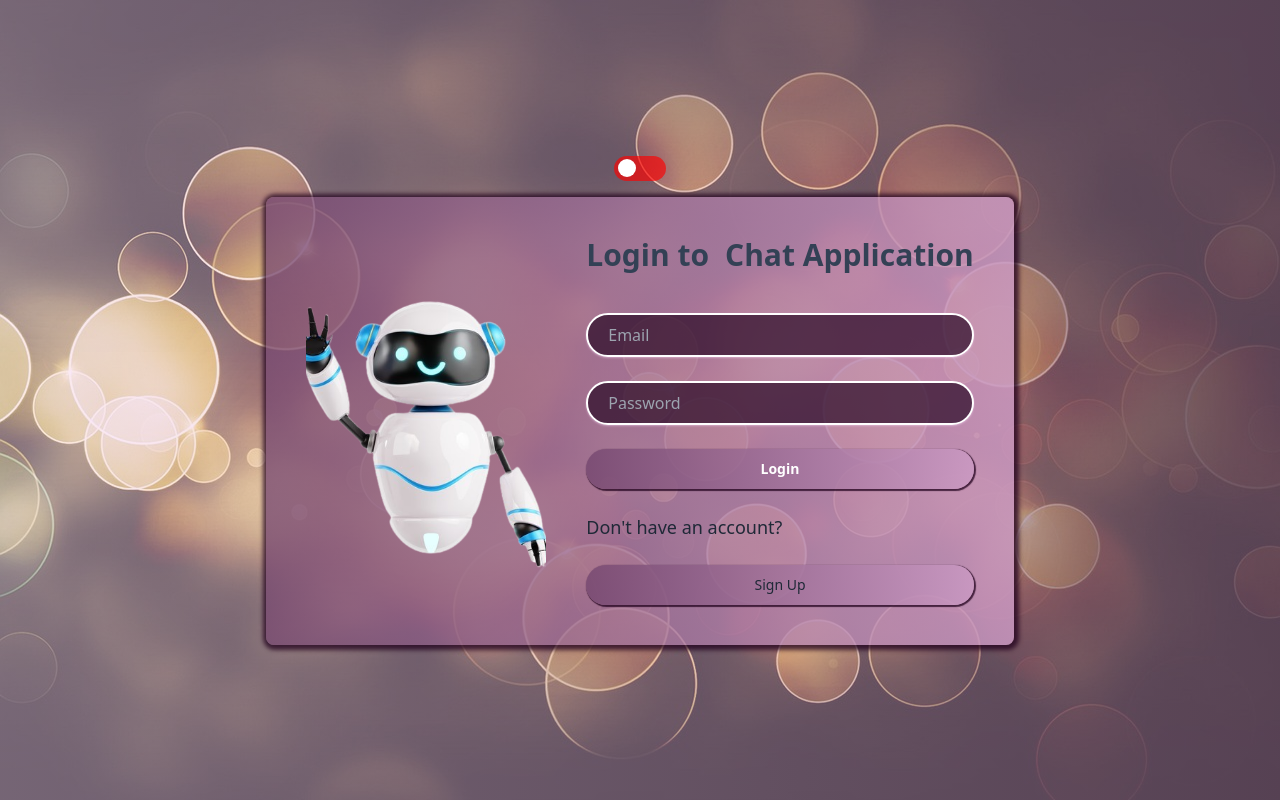
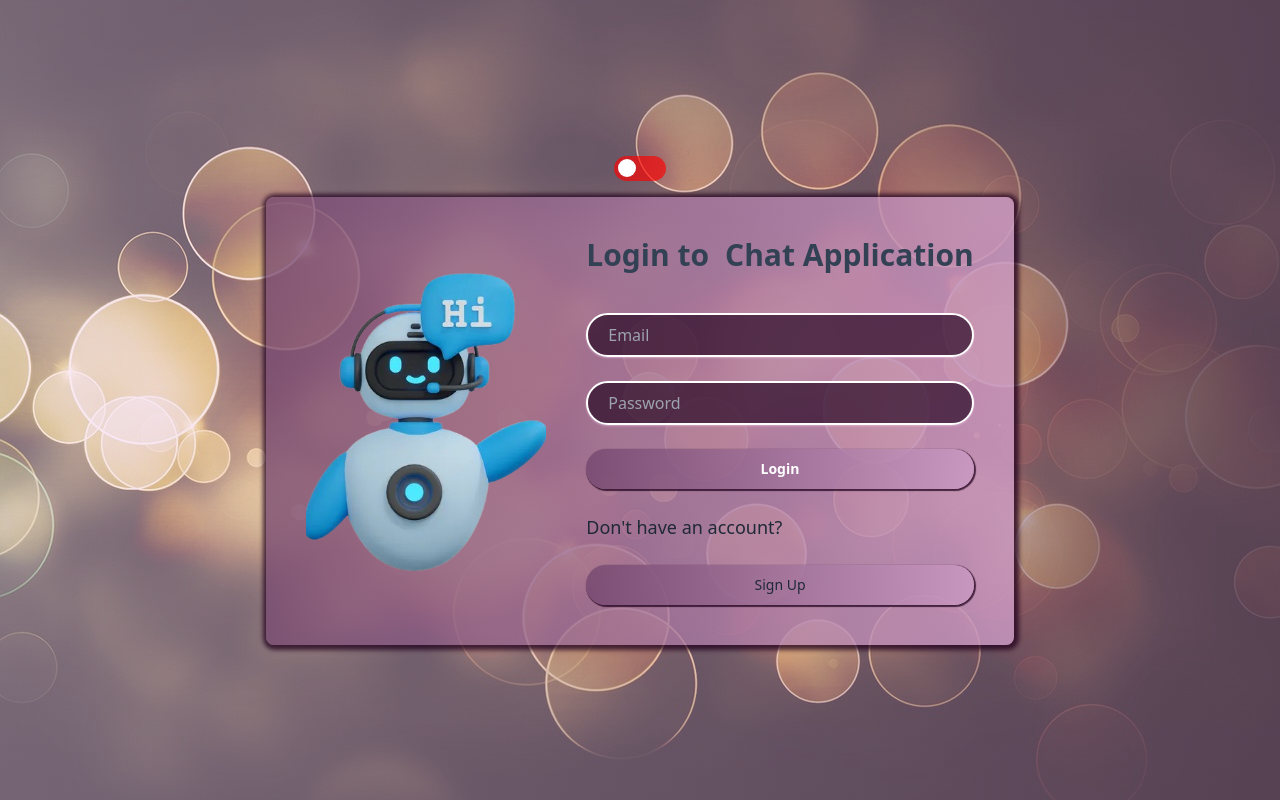
Before and after one commit to Surbhisinghal1234/chatApp-frontend, a React (Vite) app: page /login in a window 1280 px wide. Built offline with nearby package versions, Linux system fonts and the light colour scheme.

Commit message:
change image for light theme

```diff
--- a/src/pages/login/Login.jsx
+++ b/src/pages/login/Login.jsx
@@ -5,6 +5,7 @@ import ThemeToggle from "../../components/theme/ThemeToggle";
 import { useTheme } from "../../hooks/useTheme";
 import "./login.css";
 import img1 from "../../assets/robot.png"
+import img2 from "../../assets/login-robot-2.png"
 
 const Login = () => {
   const [email, setEmail] = useState("");
@@ -25,7 +26,7 @@ const Login = () => {
 
       <div className="flex login-content rounded-lg items-center justify-center p-10 gap-10">
       <div className="login-left-bg h-[20rem] w-[15rem] hidden md:flex">
-          <img src={img1} alt="" className="h-[100%] w-[100%] object-cover" />
+          <img src={theme === 'light' ? img2 : img1}alt="" className="h-[100%] w-[100%] object-cover" />
       </div>
       <div className=" flex flex-col gap-10">
         <h1 className={`text-xl sm:text-2xl md:text-3xl font-semibold text-center ${theme === "light" ? "text-slate-700" : "text-white"}`}>
```
Also changed, not shown: src/assets/login-robot-2.png (added).
